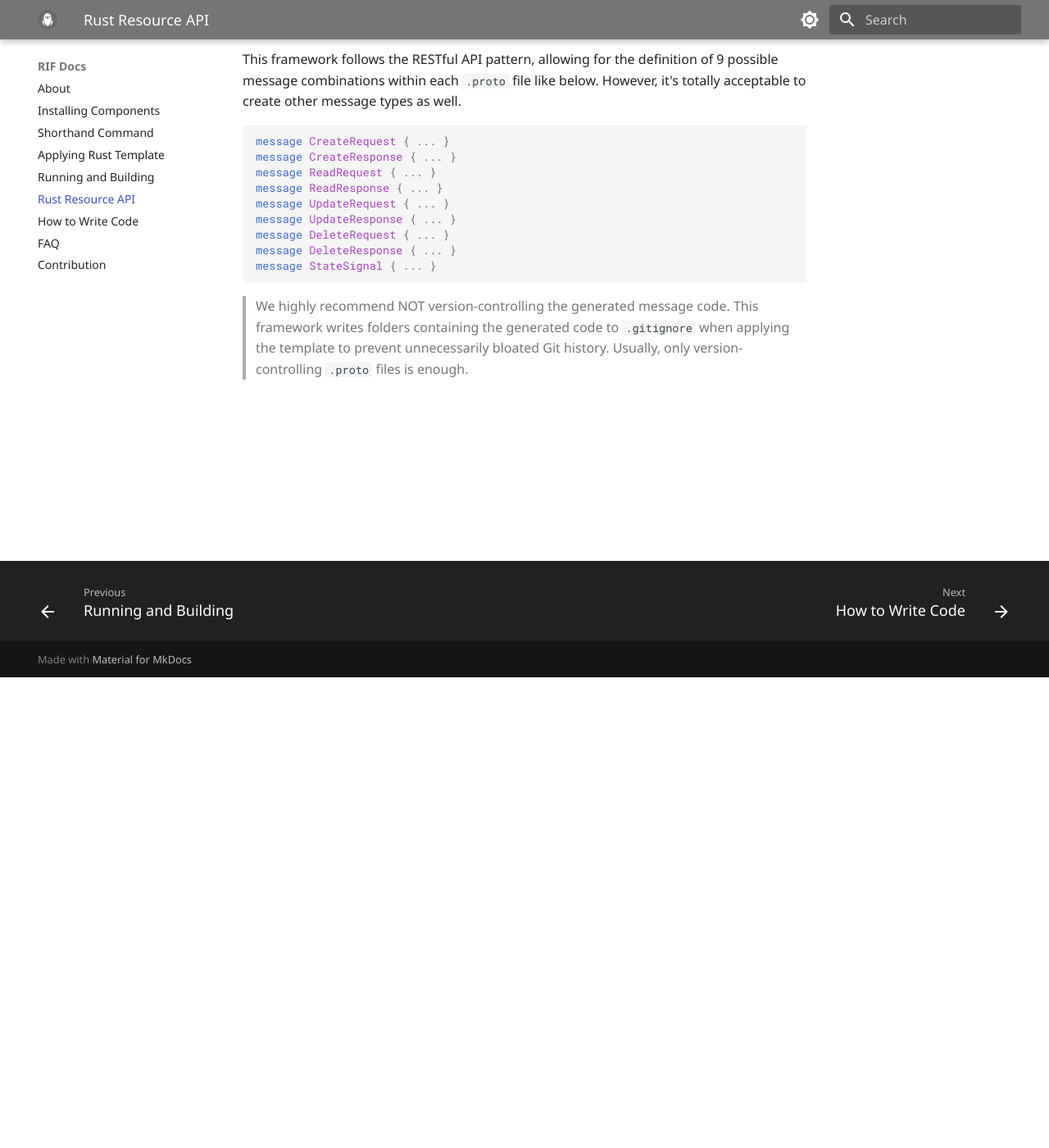
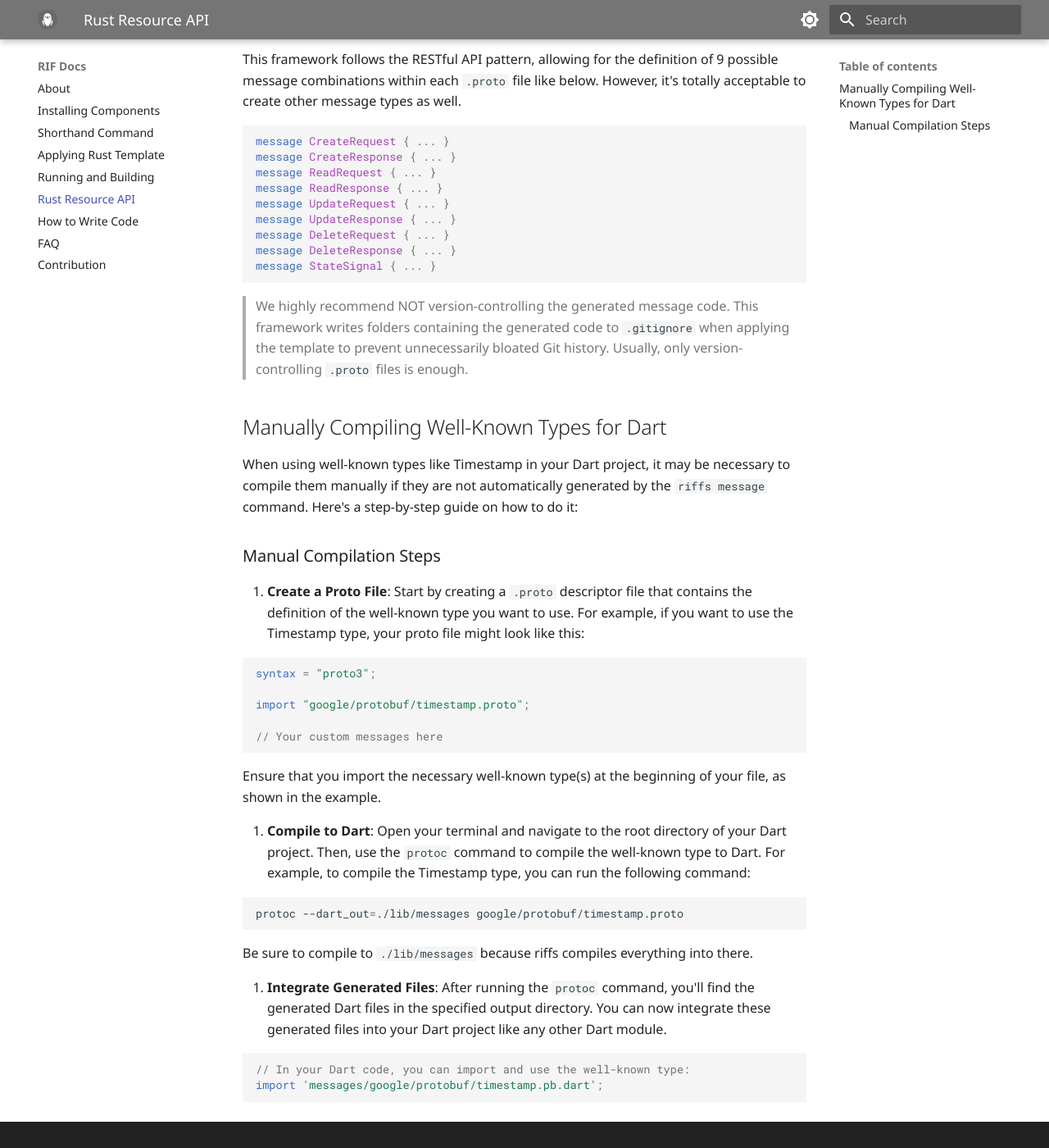
Before and after one commit to cunarist/rinf, an MkDocs documentation site: the page built from documentation/docs/rust-resource-api.md, in a window 1280 px wide and 1400 px high, scrolled down 574 px. Shown: the whole window at 82% size. Built offline with MkDocs 1.6.1 and Material for MkDocs 9.7.7, drawn with Linux system fonts in a browser that asks for light colours.

Commit message:
Protobuf well known types documentation

````diff
--- a/documentation/docs/rust-resource-api.md
+++ b/documentation/docs/rust-resource-api.md
@@ -27,3 +27,36 @@ message StateSignal { ... }
 ```
 
 > We highly recommend NOT version-controlling the generated message code. This framework writes folders containing the generated code to `.gitignore` when applying the template to prevent unnecessarily bloated Git history. Usually, only version-controlling `.proto` files is enough.
+
+## Manually Compiling Well-Known Types for Dart
+
+When using well-known types like Timestamp in your Dart project, it may be necessary to compile them manually if they are not automatically generated by the `riffs message` command. Here's a step-by-step guide on how to do it:
+
+### Manual Compilation Steps
+
+1. **Create a Proto File**: Start by creating a `.proto` descriptor file that contains the definition of the well-known type you want to use. For example, if you want to use the Timestamp type, your proto file might look like this:
+
+   ```protobuf
+   syntax = "proto3";
+
+   import "google/protobuf/timestamp.proto";
+
+   // Your custom messages here
+   ```
+
+   Ensure that you import the necessary well-known type(s) at the beginning of your file, as shown in the example.
+
+2. **Compile to Dart**: Open your terminal and navigate to the root directory of your Dart project. Then, use the `protoc` command to compile the well-known type to Dart. For example, to compile the Timestamp type, you can run the following command:
+
+   ```shell
+   protoc --dart_out=./lib/messages google/protobuf/timestamp.proto
+   ```
+
+   Be sure to compile to `./lib/messages` because riffs compiles everything into there.
+
+3. **Integrate Generated Files**: After running the `protoc` command, you'll find the generated Dart files in the specified output directory. You can now integrate these generated files into your Dart project like any other Dart module.
+
+   ```dart
+   // In your Dart code, you can import and use the well-known type:
+   import 'messages/google/protobuf/timestamp.pb.dart';
+   ```
````
